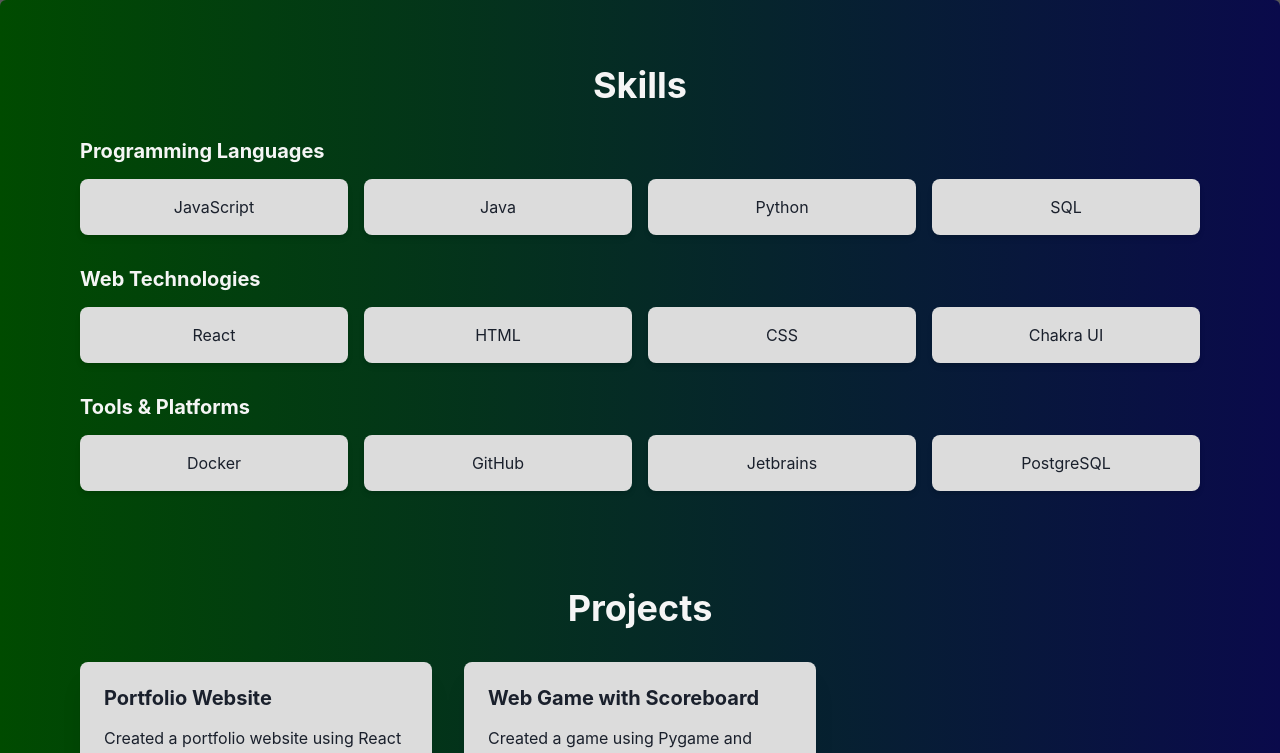
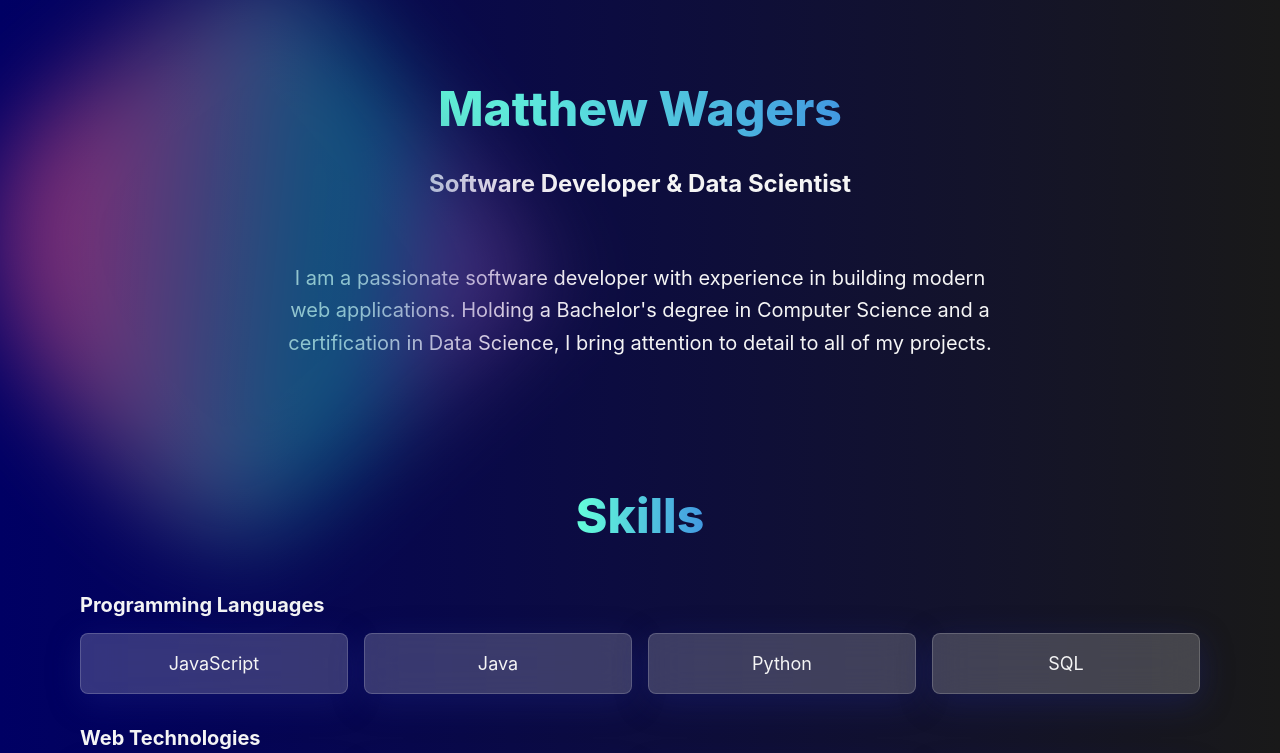
Before and after one commit to Mewagers/Mewagers.github.io, a React (Create React App) app: page / in a window 1280 px wide. Shown: the top 753 px of the page. Built offline with nearby package versions, Linux system fonts and the light colour scheme.

Commit message:
Continued Design Upgrades

```diff
--- a/src/App.css
+++ b/src/App.css
@@ -1,38 +1,95 @@
-.App {
-  text-align: center;
+* {
+  margin: 0;
+  padding: 0;
+}
+body {
+  background: linear-gradient(to right, rgb(10, 10, 130), rgb(25, 25, 25));
+  min-height: 100vh;
 }
 
-.App-logo {
-  height: 40vmin;
-  pointer-events: none;
+
+.container {
+  width: 100%;
+  height: 100%;
+  position: relative;
+  display: grid;
+  place-items: center;
+  isolation: isolate;
+  overflow: hidden;
 }
 
-@media (prefers-reduced-motion: no-preference) {
-  .App-logo {
-    animation: App-logo-spin infinite 20s linear;
+.content {
+  --_gap: 1.5rem;
+  --_color: hsl(60 92% 71% / 1);
+  width: 58%;
+  max-width: 500px;
+  padding: 2.75rem;
+  border: 2px solid hsl(60deg 67% 44% / 64%);
+  border-radius: 20px;
+  color: var(--_color);
+}
+
+.content p {
+  font-size: 2.5rem;
+  font-weight: 600;
+  margin-bottom: var(--_gap);
+}
+
+.content span {
+  font-size: 1.3em;
+  letter-spacing: 1.3px;
+  line-height: 1.2;
+}
+
+.content button {
+  display: block;
+  margin-top: var(--_gap);
+  padding: 0.6em 0.9em;
+  border-radius: 20px;
+  border: none;
+  cursor: pointer;
+  font-size: 1.2em;
+  background: #020043;
+  margin-left: auto;
+  color: var(--_color);
+}
+
+.blob {
+  position: absolute;
+  opacity: 0.5;
+  width: 400px;
+  aspect-ratio: 1/1;
+  animation: animate 10s cubic-bezier(0.68, -0.55, 0.27, 1.55) infinite
+  alternate forwards;
+  filter: blur(40px);
+  z-index: 2;
+  background: linear-gradient(
+          47deg,
+          rgba(255, 88, 139, 1) 21%,
+          rgb(0 164 173) 67%,
+          rgba(118, 74, 166, 1) 81%
+  );
+
+  /*  Optional  */
+  /*   box-shadow: inset 50px 50px 17px 0px #ff588b,
+    inset 100px 100px 17px 0px #66319f; */
+}
+
+@keyframes animate {
+  0% {
+    translate: 100% -25%;
+    border-radius: 60% 40% 30% 70% / 100% 85% 92% 74%;
+  }
+  50% {
+    translate: -100% -100%;
+    border-radius: 20% 71% 47% 70% / 81% 15% 22% 54%;
+    rotate: 41deg;
+    scale: 1.15;
+  }
+  100% {
+    translate: -95% 100%;
+    border-radius: 100% 75% 92% 74% / 60% 80% 30% 70%;
+    rotate: -60deg;
+    scale: 1.05;
   }
 }
-
-.App-header {
-  background-color: #282c34;
-  min-height: 100vh;
-  display: flex;
-  flex-direction: column;
-  align-items: center;
-  justify-content: center;
-  font-size: calc(10px + 2vmin);
-  color: white;
-}
-
-.App-link {
-  color: #61dafb;
-}
-
-@keyframes App-logo-spin {
-  from {
-    transform: rotate(0deg);
-  }
-  to {
-    transform: rotate(360deg);
-  }
-}
--- a/src/App.js
+++ b/src/App.js
@@ -1,18 +1,39 @@
 import './App.css';
 import React from 'react';
-import { Box } from '@chakra-ui/react';
+import { Box, ChakraProvider, extendTheme } from '@chakra-ui/react';
 import Skills from './components/Skills';
 import Projects from './components/Projects';
+import About from './components/About';
 
+const theme = extendTheme({
+    styles: {
+        global: {
+            body: {
+                bgGradient: 'linear(to-r, rgb(10, 10, 130), rgb(25, 25, 25))'
+            }
+        }
+    }
+});
 
 function App() {
     return (
-      <Box bgGradient="linear(to-r, rgb(0, 75, 0), rgb(10, 10, 75))"
-           p={4} rounded="md"
+        <ChakraProvider theme={theme}>
+            <div className="container">
+                <div className="blob"></div>
+                <Box
+                    width="100%"
+                    minHeight="100vh"
+                    position="relative"
+                    zIndex={1}
+                    bg="transparent"
+                    bgGradient="linear(to-r, rgb(0, 0, 100), rgb(25, 25, 25))"
                 >
+                    <About />
                     <Skills />
                     <Projects />
                 </Box>
+            </div>
+        </ChakraProvider>
     );
 }
 
--- /dev/null
+++ b/src/components/About.js
@@ -0,0 +1,57 @@
+import React from 'react';
+import { Box, Heading, Text, VStack, Container } from '@chakra-ui/react';
+
+function About() {
+    return (
+        <Box py={20} px={4}>
+            <Container maxW="container.md">
+                <VStack
+                    spacing={6}
+                    align="center"
+                    textAlign="center"
+                >
+                    <Heading
+                        as="h1"
+                        fontSize={["3xl", "4xl", "5xl"]}
+                        mb={1}
+                        bgGradient="linear(to-r, #64FFDA, #4299E1)"
+                        bgClip="text"
+                        fontWeight="extrabold"
+                    >
+                        Matthew Wagers
+                    </Heading>
+
+                    <VStack
+                        spacing={2}
+                    >
+                        <Text
+                            fontSize={{ base: "xl", md: "2xl" }}
+                            color="whitesmoke"
+                            fontWeight="bold"
+                        >
+                            Software Developer & Data Scientist
+                        </Text>
+
+                    </VStack>
+
+                    <Box
+                        mt={9}
+                    >
+                        <Text
+                            fontSize="xl"
+                            color="whitesmoke"
+                            lineHeight="tall"
+                            maxW="800px"
+                        >
+                            I am a passionate software developer with experience in building modern web applications.
+                            Holding a Bachelor's degree in Computer Science and a certification in Data Science, I bring
+                            attention to detail to all of my projects.
+                        </Text>
+                    </Box>
+                </VStack>
+            </Container>
+        </Box>
+    );
+}
+
+export default About;
--- a/src/components/Projects.js
+++ b/src/components/Projects.js
@@ -13,7 +13,7 @@
         },
         {
             title: "Web Game with Scoreboard",
-            description: "Created a game using Pygame and allows inputing highscores.",
+            description: "Created a game using Pygame and includes highscore system.",
             technologies: ["Python", "Pycharm", "Pygame"],
             link: "https://gihub.com/Mewagers/snake-game",
             demo: "https://mewagers.github.io"
@@ -25,26 +25,51 @@
         <Box py={12} bg="transparent">
             <Container maxW={'6xl'}>
                 <VStack spacing={8}>
-                    <Heading as="h2" size="xl" color="whitesmoke">
+                    <Heading as="h2"
+                             fontSize={["3xl", "4xl", "5xl"]}
+                             mb={4}
+                             bgGradient="linear(to-r, #64FFDA, #4299E1)"
+                             bgClip="text"
+                             fontWeight="extrabold"
+                    >
                         Projects
                     </Heading>
 
-                    <SimpleGrid columns={{ base: 1, md: 2, lg: 3 }} spacing={8} w="full">
+                    <SimpleGrid
+                        columns={{ base: 1, md: 2, lg: 3 }}
+                        spacing={8}
+                        w="full"
+                    >
                         {projects.map((project, index) => (
                             <Box
                                 key={index}
-                                bg="rgb(220,220,220)"
-                                p={6}
+                                bg="rgb(220,220,220, 0.2)"
+                                p={4}
+                                backdropFilter="blur(18px)"
                                 borderRadius="lg"
-                                boxShadow="xl"
-                                transition="transform 0.2s"
-                                _hover={{ transform: 'translateY(-4px)' }}
+                                border="1px solid rgba(255, 255, 255, 0.18)"
+                                boxShadow="0 8px 32px 0 rgba(31, 38, 135, 0.37)"
+                                textAlign="center"
+                                transition="all 0.3s ease"
+                                _hover={{
+                                    transform: 'translateY(-5px)',
+                                    boxShadow: '0 12px 36px 0 rgba(31, 38, 135, 0.45)',
+                                    borderColor: 'rgba(255, 255, 255, 0.25)'
+                                }}
                             >
                                 <VStack align="stretch" spacing={4}>
-                                    <Heading as="h3" size="md">
+                                    <Heading
+                                        as="h3"
+                                        size="md"
+                                        color="whitesmoke"
+                                    >
                                         {project.title}
                                     </Heading>
-                                    <Text>{project.description}</Text>
+                                    <Text
+                                        color="whitesmoke"
+                                    >
+                                        {project.description}
+                                    </Text>
 
                                     <HStack spacing={2} flexWrap="wrap">
                                         {project.technologies.map((tech, techIndex) => (
@@ -64,6 +89,7 @@
                                             href={project.link}
                                             target="_blank"
                                             colorScheme="blue"
+                                            color="whitesmoke"
                                         >
                                             View Code
                                         </Button>
@@ -72,6 +98,7 @@
                                             href={project.demo}
                                             target="_blank"
                                             colorScheme="green"
+                                            color="whitesmoke"
                                         >
                                             Live Demo
                                         </Button>
--- a/src/components/Skills.js
+++ b/src/components/Skills.js
@@ -29,28 +29,57 @@
         <Box py={12} bg="transparent">
             <Container maxW={'6xl'}>
                 <VStack spacing={8}>
-                    <Heading as="h2" size="xl" color="whitesmoke">
+                    <Heading
+                        as="h2"
+                        fontSize={["3xl", "4xl", "5xl"]}
+                        mb={4}
+                        bgGradient="linear(to-r, #64FFDA, #4299E1)"
+                        bgClip="text"
+                        fontWeight="extrabold"
+                    >
                         Skills
                     </Heading>
 
                     {skillsList.map((category, index) => (
-                        <Box key={index} w="full">
-                            <Heading as="h3" size="md" mb={4} color="whitesmoke">
+                        <Box
+                            key={index}
+                            w="full"
+                        >
+                            <Heading
+                                as="h3"
+                                size="md"
+                                mb={4}
+                                color="whitesmoke"
+                            >
                                 {category.category}
                             </Heading>
-                            <SimpleGrid columns={{ base: 2, md: 4 }} spacing={4}>
+                            <SimpleGrid
+                                columns={{ base: 2, md: 4 }}
+                                spacing={4}
+                            >
                                 {category.skills.map((skill, skillIndex) => (
                                     <Box
                                         key={skillIndex}
                                         p={4}
-                                        bg="rgb(220, 220, 220)"
+                                        bg="rgba(255, 255, 255, 0.2)"
+                                        backdropFilter="blur(18px)"
                                         borderRadius="lg"
-                                        boxShadow="md"
+                                        border="1px solid rgba(255, 255, 255, 0.18)"
+                                        boxShadow="0 8px 32px 0 rgba(31, 38, 135, 0.37)"
                                         textAlign="center"
-                                        transition="transform 0.2s"
-                                        _hover={{ transform: 'translateY(-2px)' }}
+                                        transition="all 0.3s ease"
+                                        _hover={{
+                                            transform: 'translateY(-5px)',
+                                            boxShadow: '0 12px 36px 0 rgba(31, 38, 135, 0.45)',
+                                            borderColor: 'rgba(255, 255, 255, 0.25)'
+                                        }}
+
                                     >
-                                        <Text>{skill}</Text>
+                                        <Text
+                                            color="whitesmoke"
+                                            fontSize="lg"
+                                            fontweight="darkbold"
+                                        >{skill}</Text>
                                     </Box>
                                 ))}
                             </SimpleGrid>
```
Lines whose indentation alone changed are shown as unchanged.
